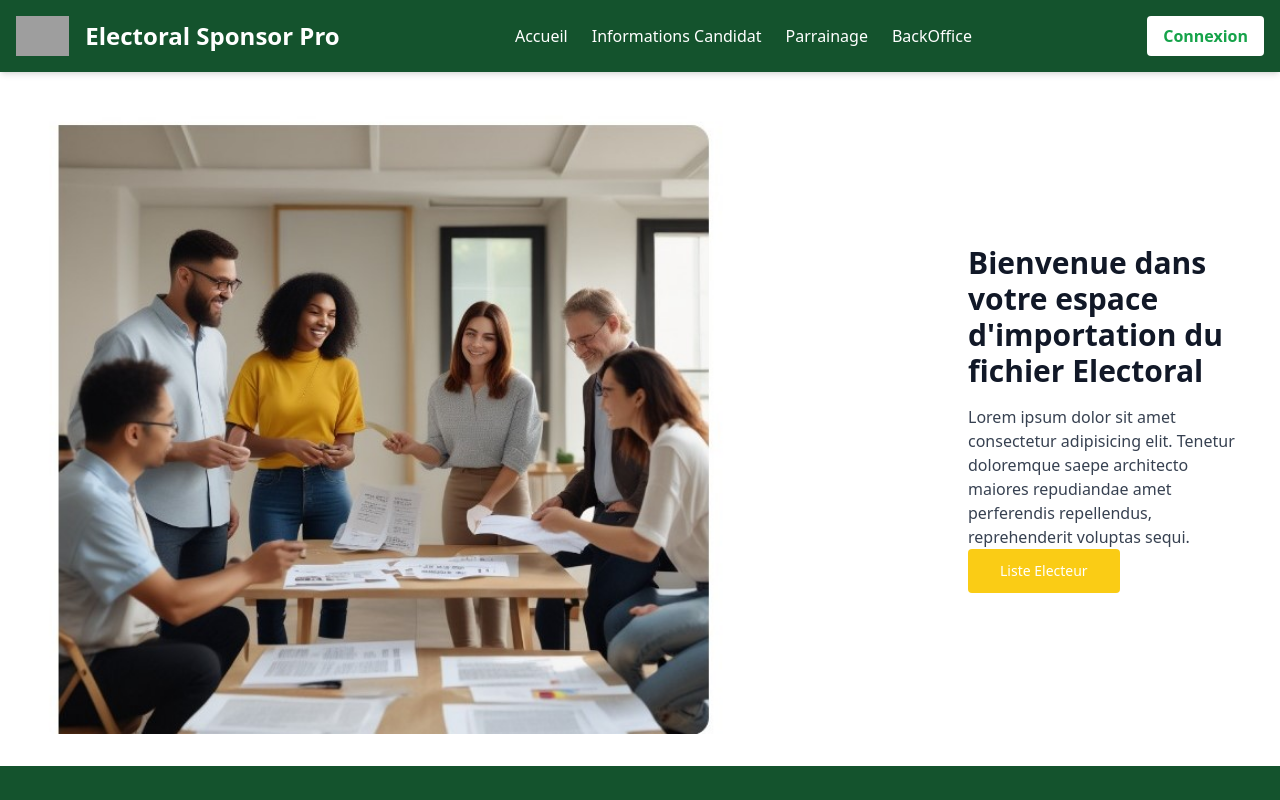
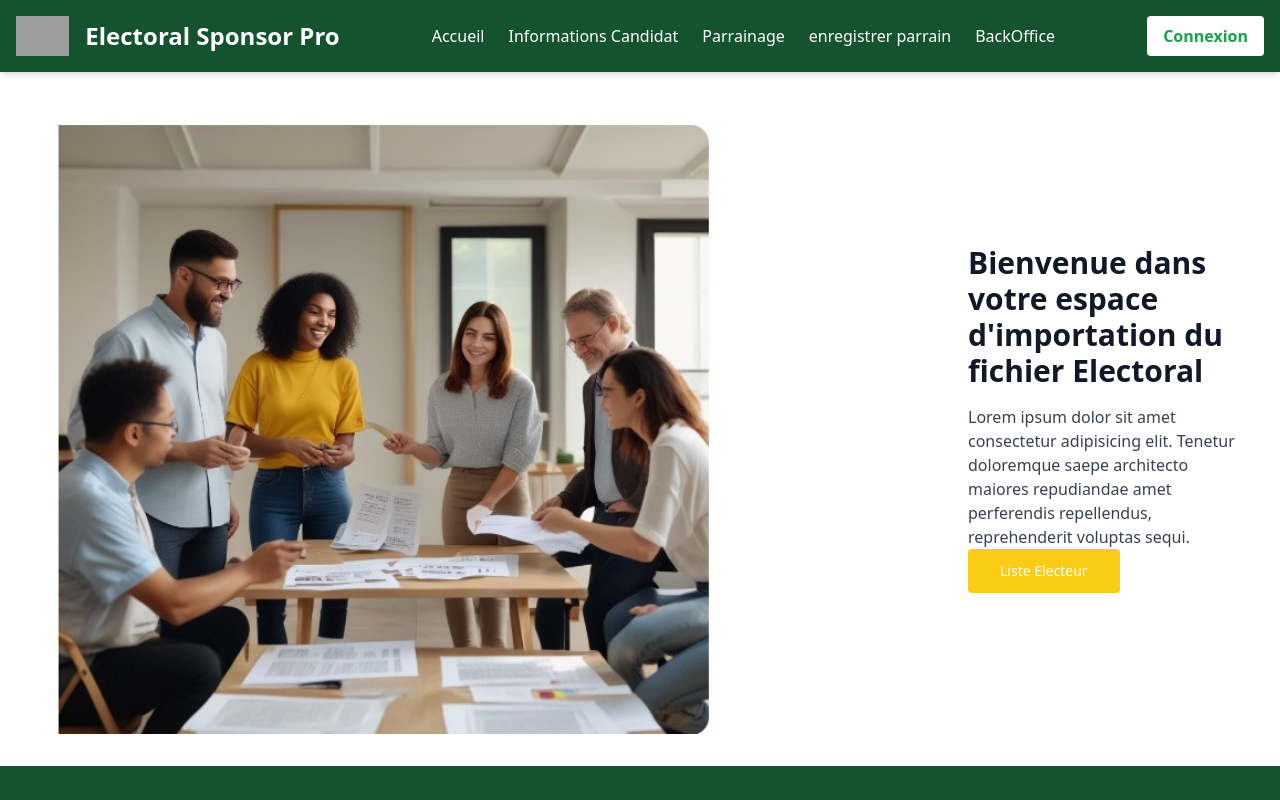
Before and after one commit to Electoral-Sponsorship/ProjetBD, a Next.js app: page / in a window 1280 px wide. Shown: the top 800 px of the page. Built offline with nearby package versions, Linux system fonts and the light colour scheme; grey boxes are pictures that could not be loaded.

Commit message:
update de parrain

```diff
--- a/app/_components/Header.jsx
+++ b/app/_components/Header.jsx
@@ -33,6 +33,7 @@ export default function Header() {
           <Link href="/" className="text-white hover:text-yellow-300">Accueil</Link>
           <Link href="/InfCandidat" className="text-white hover:text-yellow-300">Informations Candidat</Link>
           <Link href="/parrainage" className="text-white hover:text-yellow-300">Parrainage</Link>
+          <Link href="/parrain" className="text-white hover:text-yellow-300">enregistrer parrain</Link>
           {user ? (
             <Link href="/backoffice" className="text-white hover:text-yellow-300">BackOffice</Link>
           ) : (
```
Also changed, not shown: 1 other file (tests, documents, lock files or other folders).
